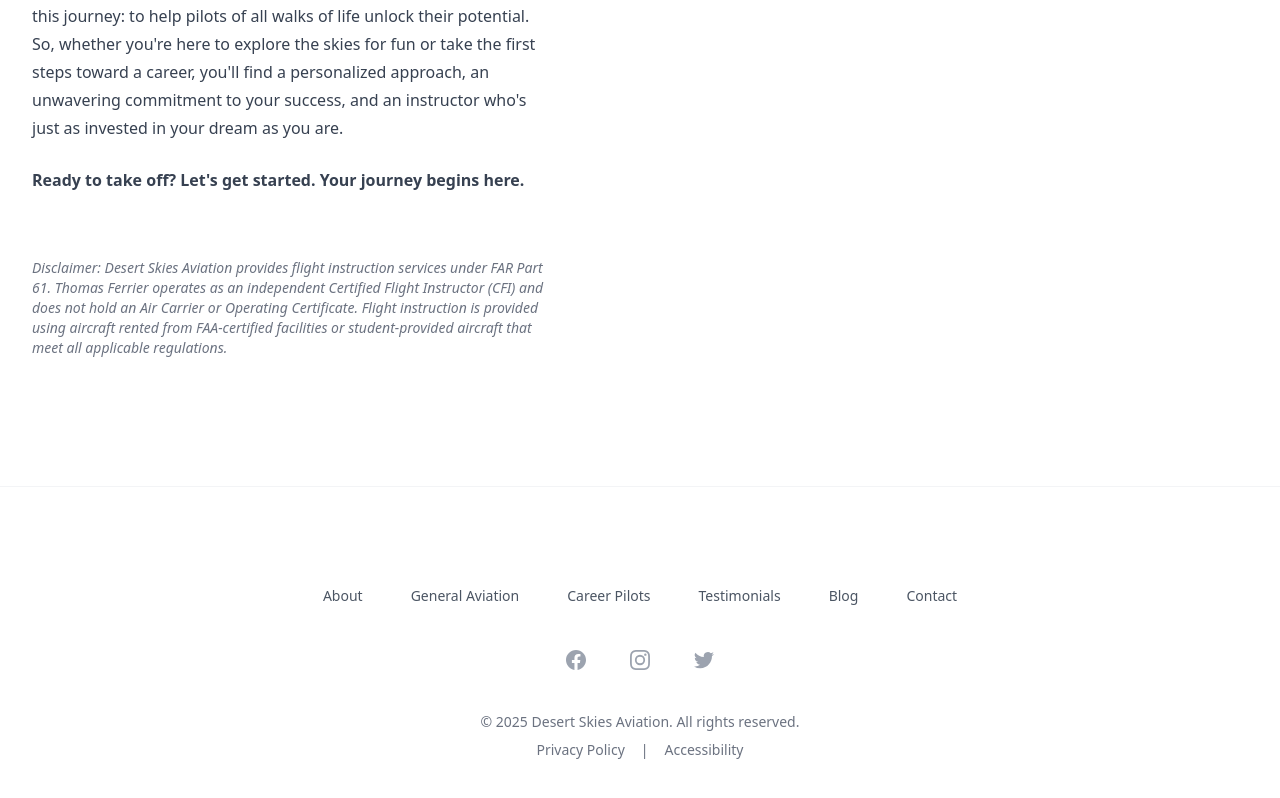
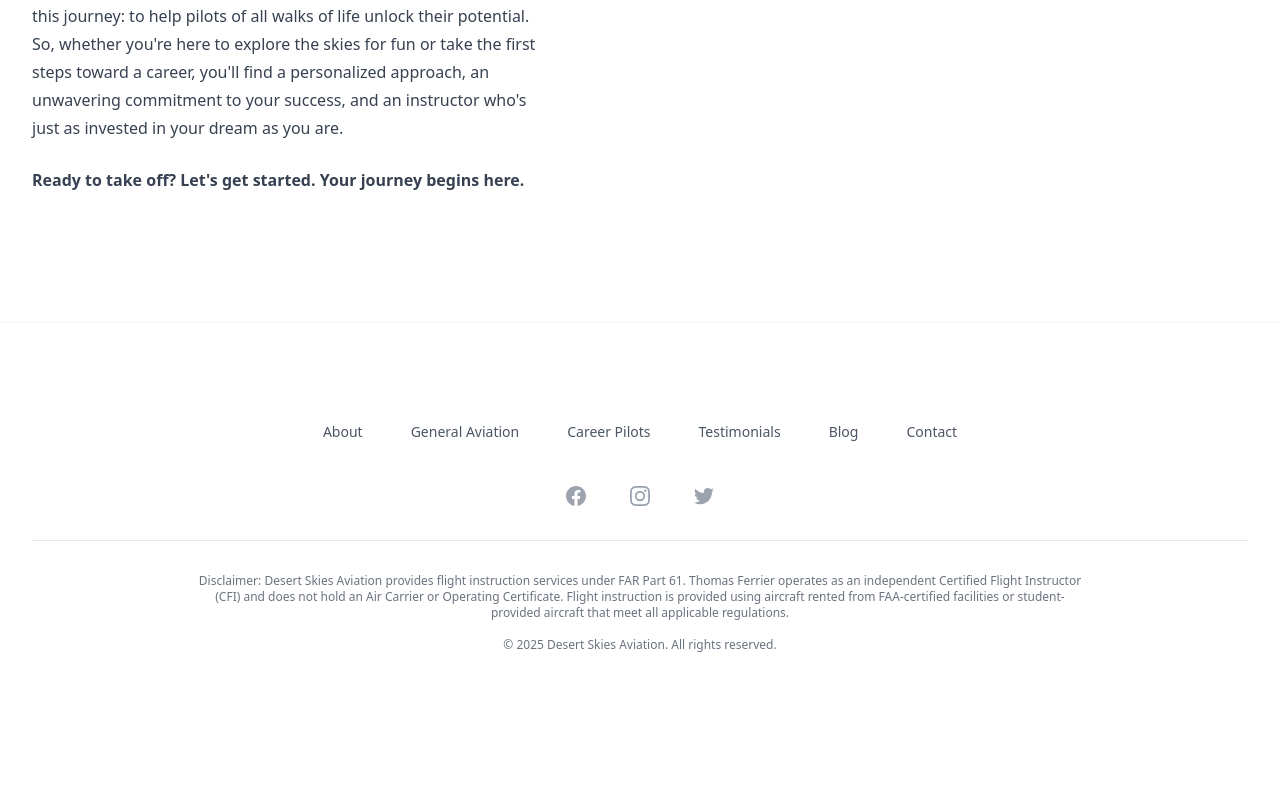
Before and after one commit to PlenipotentiaryFounder/desertskies, a Next.js app: page /about in a window 1280 px wide. Shown: the part 1438-2236 px from the top of the page. After the commit the page ends 2187 px from the top, so only its background shows below. Built offline with nearby package versions, Linux system fonts and the light colour scheme.

Commit message:
Move disclaimer to footer and update About page photo

```diff
--- a/src/app/about/page.tsx
+++ b/src/app/about/page.tsx
@@ -18,7 +18,7 @@ export default function AboutPage() {
           <div className="-ml-12 -mt-12 p-12 lg:sticky lg:top-4 lg:col-start-2 lg:row-span-2 lg:row-start-1 lg:overflow-hidden">
             <Image
               className="w-[48rem] max-w-none rounded-xl bg-gray-900 shadow-xl ring-1 ring-gray-400/10 sm:w-[57rem]"
-              src="/FlightPhotos/founder2.JPG"
+              src="/images/founder3.JPG"
               alt="Thomas Ferrier"
               width={1432}
               height={1442}
@@ -47,11 +47,6 @@ export default function AboutPage() {
                 <p className="mt-6 font-semibold">
                   Ready to take off? Let's get started. Your journey begins here.
                 </p>
-                <div className="mt-16 text-sm text-gray-500">
-                  <p className="italic">
-                    Disclaimer: Desert Skies Aviation provides flight instruction services under FAR Part 61. Thomas Ferrier operates as an independent Certified Flight Instructor (CFI) and does not hold an Air Carrier or Operating Certificate. Flight instruction is provided using aircraft rented from FAA-certified facilities or student-provided aircraft that meet all applicable regulations.
-                  </p>
-                </div>
               </div>
             </div>
           </div>
--- a/src/components/layout/Footer.tsx
+++ b/src/components/layout/Footer.tsx
@@ -69,19 +69,13 @@ export default function Footer() {
             </Link>
           ))}
         </div>
-        <div className="mt-10 text-center">
-          <p className="text-sm leading-5 text-gray-500">
+        <div className="mt-8 border-t border-gray-900/10 pt-8">
+          <p className="text-xs text-gray-500 text-center max-w-4xl mx-auto">
+            Disclaimer: Desert Skies Aviation provides flight instruction services under FAR Part 61. Thomas Ferrier operates as an independent Certified Flight Instructor (CFI) and does not hold an Air Carrier or Operating Certificate. Flight instruction is provided using aircraft rented from FAA-certified facilities or student-provided aircraft that meet all applicable regulations.
+          </p>
+          <p className="text-xs text-gray-500 text-center mt-4">
             &copy; {new Date().getFullYear()} Desert Skies Aviation. All rights reserved.
           </p>
-          <div className="mt-2 flex justify-center space-x-4 text-sm">
-            <Link href="/privacy" className="text-gray-500 hover:text-sky-600">
-              Privacy Policy
-            </Link>
-            <span className="text-gray-500">|</span>
-            <Link href="/accessibility" className="text-gray-500 hover:text-sky-600">
-              Accessibility
-            </Link>
-          </div>
         </div>
       </div>
     </footer>
```
